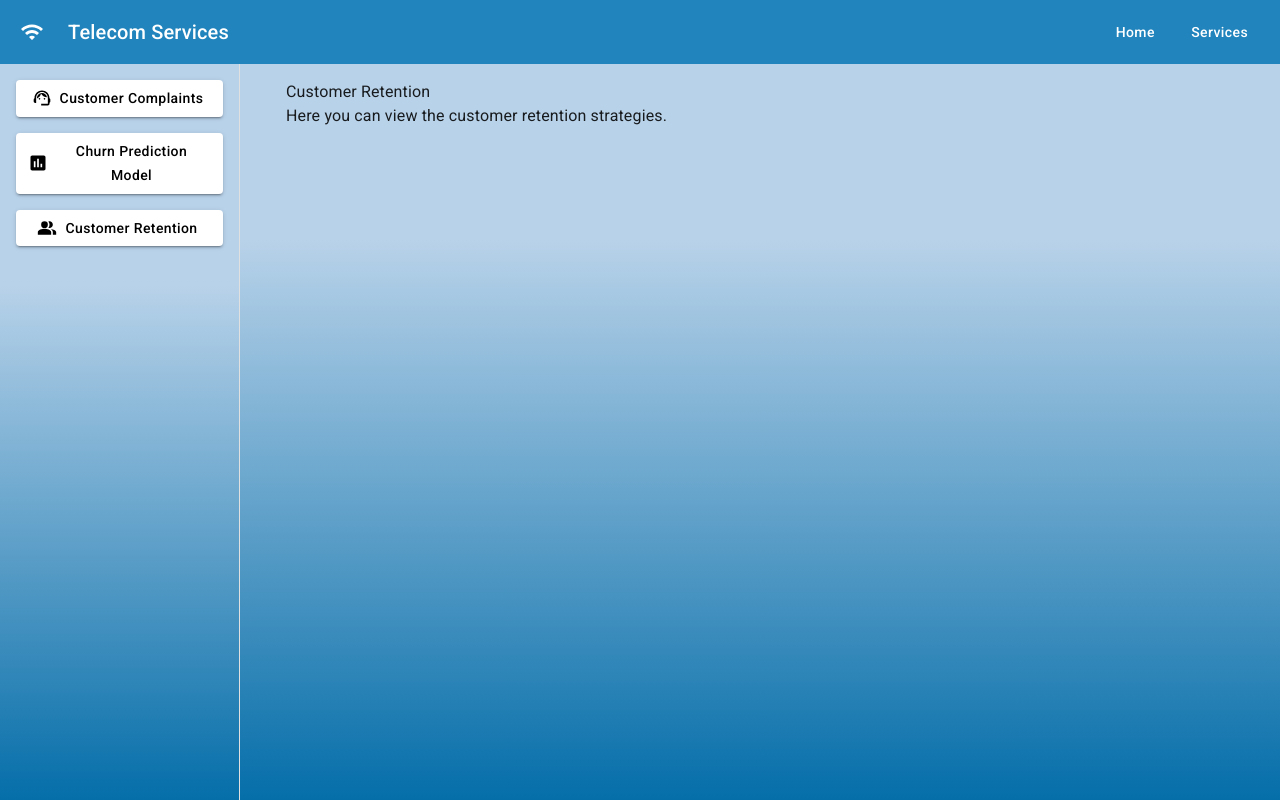
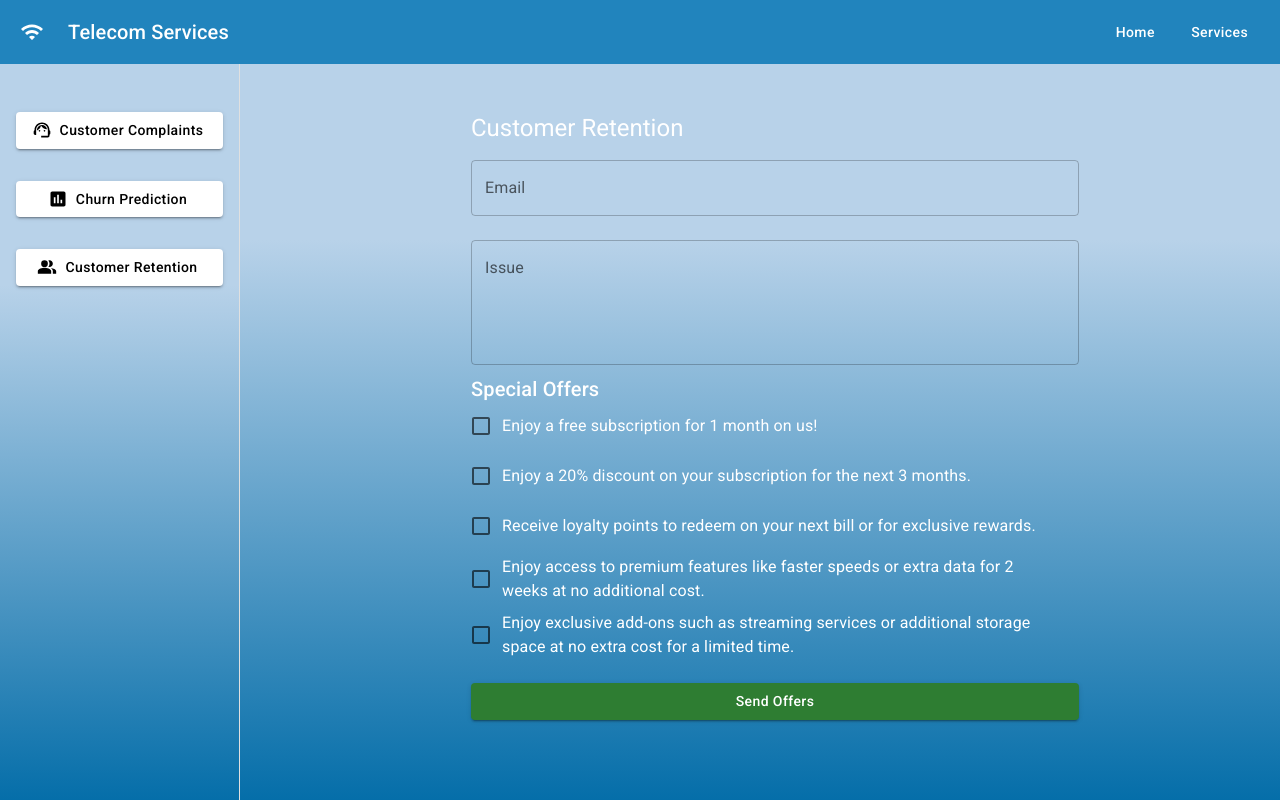
Before and after one commit to rehabkhaleel/DataScience-SemesterProject, a React (Create React App) app in the folder frontend/: page / in a window 1280 px wide. Both pictures are taken after a click on the button "Customer Retention". Built offline with nearby package versions, Linux system fonts and the light colour scheme.

Commit message:
Customer Retention UI done.

```diff
--- a/frontend/public/index.html
+++ b/frontend/public/index.html
@@ -10,6 +10,8 @@
       content="Web site created using create-react-app"
     />
     <link rel="apple-touch-icon" href="%PUBLIC_URL%/logo192.png" />
+    <link href="https://fonts.googleapis.com/css2?family=Roboto:wght@400;500&family=Roboto+Mono:wght@400;700&display=swap" rel="stylesheet">
+
     <!--
       manifest.json provides metadata used when your web app is installed on a
       user's mobile device or desktop. See https://developers.google.com/web/fundamentals/web-app-manifest/
--- a/frontend/src/Components/CustomerRetention.jsx
+++ b/frontend/src/Components/CustomerRetention.jsx
@@ -1,12 +1,92 @@
-import React from 'react';
+import React, { useState } from 'react';
+import { TextField, Button, Typography, Paper, FormControlLabel, Checkbox } from '@mui/material';
 
 const CustomerRetention = () => {
-  return (
-    <div>
-      <h2>Customer Retention</h2>
-      <p>Here you can view the customer retention strategies.</p>
-    </div>
-  );
+    const [email, setEmail] = useState('');
+    const [issue, setIssue] = useState('');
+    const [offers, setOffers] = useState({
+        freeMonth: false,
+        discount3Months: false,
+        loyaltyPoints: false,
+        premiumFeatures: false,
+        exclusiveAddons: false,
+    });
+
+    const handleOfferChange = (event) => {
+        setOffers({ ...offers, [event.target.name]: event.target.checked });
+    };
+
+    const handleSendOffers = () => {
+        // Handle sending offers logic here (e.g., API call)
+        console.log("Sending Offers:", { email, issue, offers });
+    };
+
+    return (
+        <div className="min-h-screen">
+            <Paper elevation={0} className="p-8 rounded-lg max-w-2xl mx-auto"
+            sx={{
+    backgroundColor:'transparent',
+    color:'white',
+  }}>
+                <Typography variant="h5" className="mb-4 text-[white] font-bold text-left">Customer Retention</Typography>
+
+                <TextField
+                    label="Email"
+                    variant="outlined"
+                    fullWidth
+                    margin="normal"
+                    value={email}
+                    onChange={(e) => setEmail(e.target.value)}
+                    className="mb-4 text-gray-400"
+                />
+                <TextField
+                    label="Issue"
+                    multiline
+                    rows={4}
+                    variant="outlined"
+                    fullWidth
+                    margin="normal"
+                    value={issue}
+                    onChange={(e) => setIssue(e.target.value)}
+                    className="mb-6 text-gray-400"
+                />
+
+                <Typography variant="h6" className="mb-2 text-[white] font-semibold">Special Offers</Typography>
+                <div className="mb-6 space-y-2"> {/* Spacing between checkboxes */}
+                    <FormControlLabel
+                        control={<Checkbox name="freeMonth" checked={offers.freeMonth} onChange={handleOfferChange} />}
+                        label="Enjoy a free subscription for 1 month on us!"
+                    />
+                    <FormControlLabel
+                        control={<Checkbox name="discount3Months" checked={offers.discount3Months} onChange={handleOfferChange} />}
+                        label="Enjoy a 20% discount on your subscription for the next 3 months."
+                    />
+                    <FormControlLabel
+                        control={<Checkbox name="loyaltyPoints" checked={offers.loyaltyPoints} onChange={handleOfferChange} />}
+                        label="Receive loyalty points to redeem on your next bill or for exclusive rewards."
+                    />
+                    <FormControlLabel
+                        control={<Checkbox name="premiumFeatures" checked={offers.premiumFeatures} onChange={handleOfferChange} />}
+                        label="Enjoy access to premium features like faster speeds or extra data for 2 weeks at no additional cost."
+                    />
+                    <FormControlLabel
+                        control={<Checkbox name="exclusiveAddons" checked={offers.exclusiveAddons} onChange={handleOfferChange} />}
+                        label="Enjoy exclusive add-ons such as streaming services or additional storage space at no extra cost for a limited time."
+                    />
+                </div>
+
+                <Button
+                    variant="contained"
+                    color="success"
+                    fullWidth
+                    onClick={handleSendOffers}
+                    className="bg-green-600 hover:bg-green-700"
+                >
+                    Send Offers
+                </Button>
+            </Paper>
+        </div>
+    );
 };
 
 export default CustomerRetention;
--- a/frontend/src/Pages/DashBoard.jsx
+++ b/frontend/src/Pages/DashBoard.jsx
@@ -22,7 +22,7 @@ export default function DashBoard() {
   };
 
   return (
-    <Box sx={{ display: "flex", minHeight: "100vh", flexDirection: "column" }}>
+    <Box className='font-roboto'  sx={{ display: "flex", minHeight: "100vh", flexDirection: "column"}}>
       <CssBaseline />
       <Navbar />
 
@@ -42,6 +42,7 @@ export default function DashBoard() {
               top: "64px",
               height: "calc(100vh - 64px)", // Occupy full height minus navbar
               overflowY: "auto", // Add scroll if content overflows
+
             },
           }}
           variant="permanent"
@@ -55,7 +56,8 @@ export default function DashBoard() {
               sx={{
                 color: "black",
                 backgroundColor: "white",
-                mb: 2, // Consistent margin bottom
+                mb: 4, // Consistent margin bottom
+                mt:4,
               }}
               startIcon={<SupportAgentIcon />}
               onClick={() => handleButtonClick("complaints")}
@@ -68,12 +70,13 @@ export default function DashBoard() {
               sx={{
                 color: "black",
                 backgroundColor: "white",
-                mb: 2,
+
+                mb: 4,
               }}
               startIcon={<AssessmentIcon />}
               onClick={() => handleButtonClick("churnPrediction")}
             >
-              Churn Prediction Model
+              Churn Prediction
             </Button>
             <Button
               variant="contained"
--- a/frontend/src/index.css
+++ b/frontend/src/index.css
@@ -13,6 +13,15 @@ code {
   font-family: 'Roboto', sans-serif;
 
 }
+/* global.css */
+body {
+  font-family: 'Roboto', sans-serif;
+}
+
+.font-roboto-mono {
+  font-family: 'Roboto Mono', monospace;
+}
+
 
 @layer base {
   :root {
```
